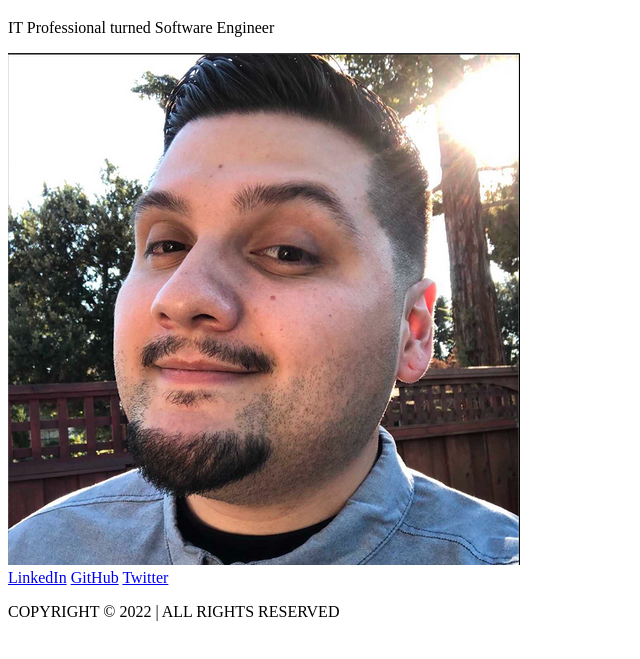
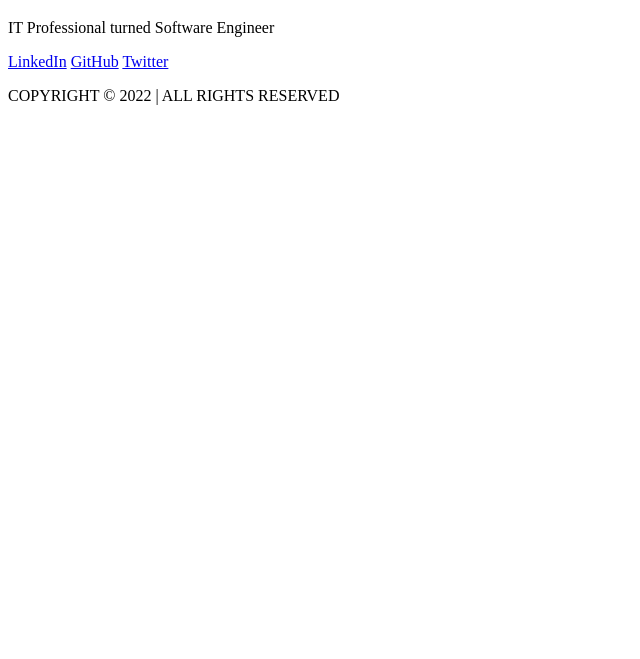
Before and after one commit to bobbytrejo/portfolio, a plain HTML site: page index.html in a window 1280 px wide. Shown: the part 87-746 px from the top of the page, without its empty margins (0-640 px from the left). Drawn offline with Linux system fonts and the light colour scheme.

Commit message:
Update index.html

```diff
--- a/index.html
+++ b/index.html
@@ -17,7 +17,6 @@
   <main>
     <h1>Bobby Trejo</h1>
     <p>IT Professional turned Software Engineer</p>
-    <img src="/assets/hero-img.png">
   </main>
   <footer>
     <a href="https://www.linkedin.com/in/bobbytrejo/" target="_blank">LinkedIn</a>
```
